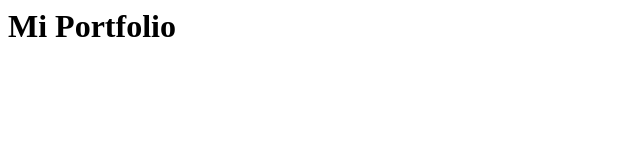
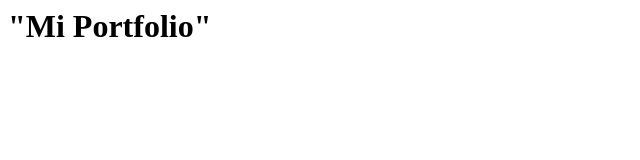
Before and after one commit to RienzoB/PortfolioFrontend, a plain HTML site: page index.html in a window 1280 px wide. Shown: the whole page, without its empty margins (0-640 px from the left). Drawn offline with Linux system fonts and the light colour scheme.

Commit message:
mi primercommit

```diff
--- a/index.html
+++ b/index.html
@@ -1 +1 @@
-<h1>Mi Portfolio</h1>
+<h1>"Mi Portfolio"</h1>
```
